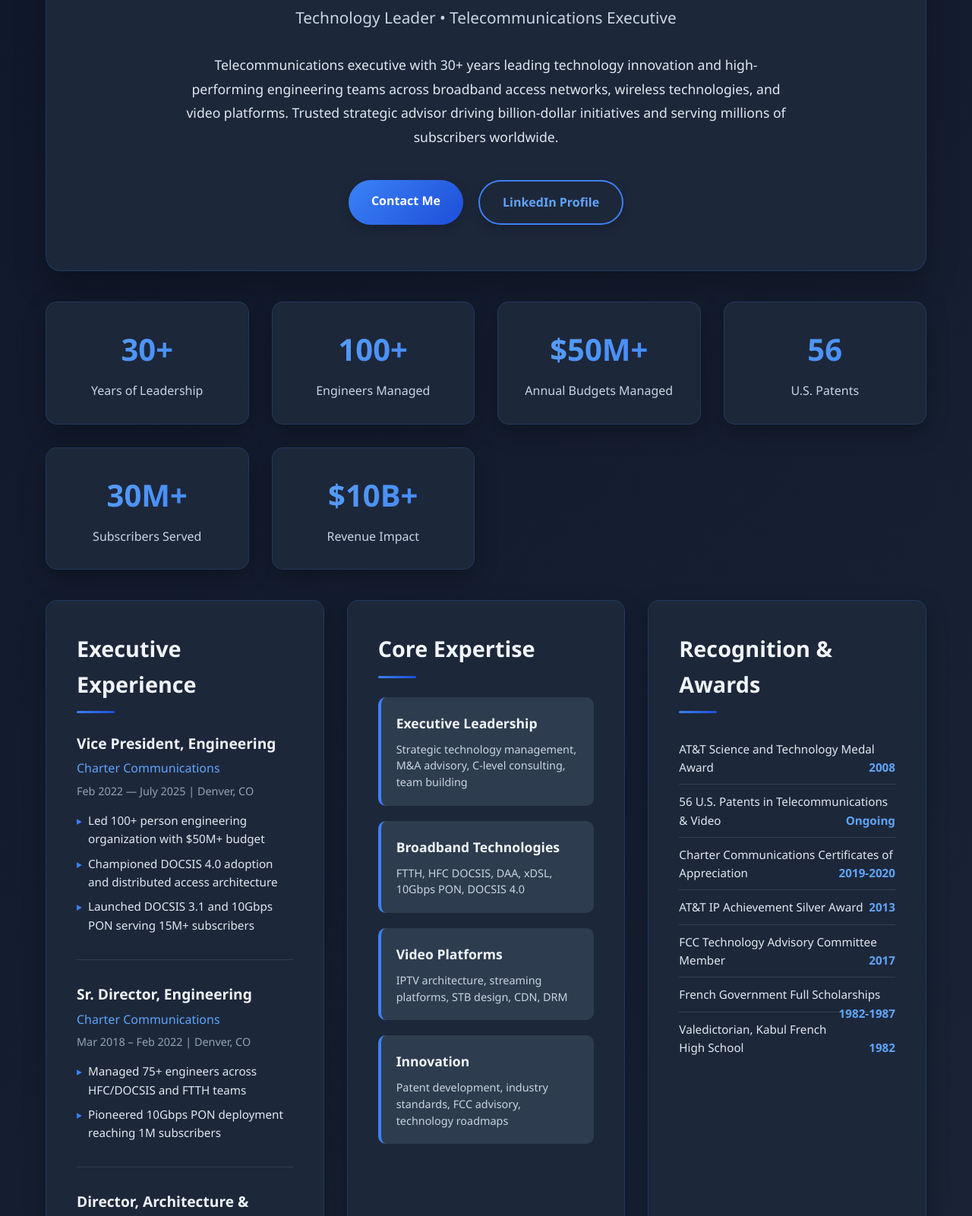
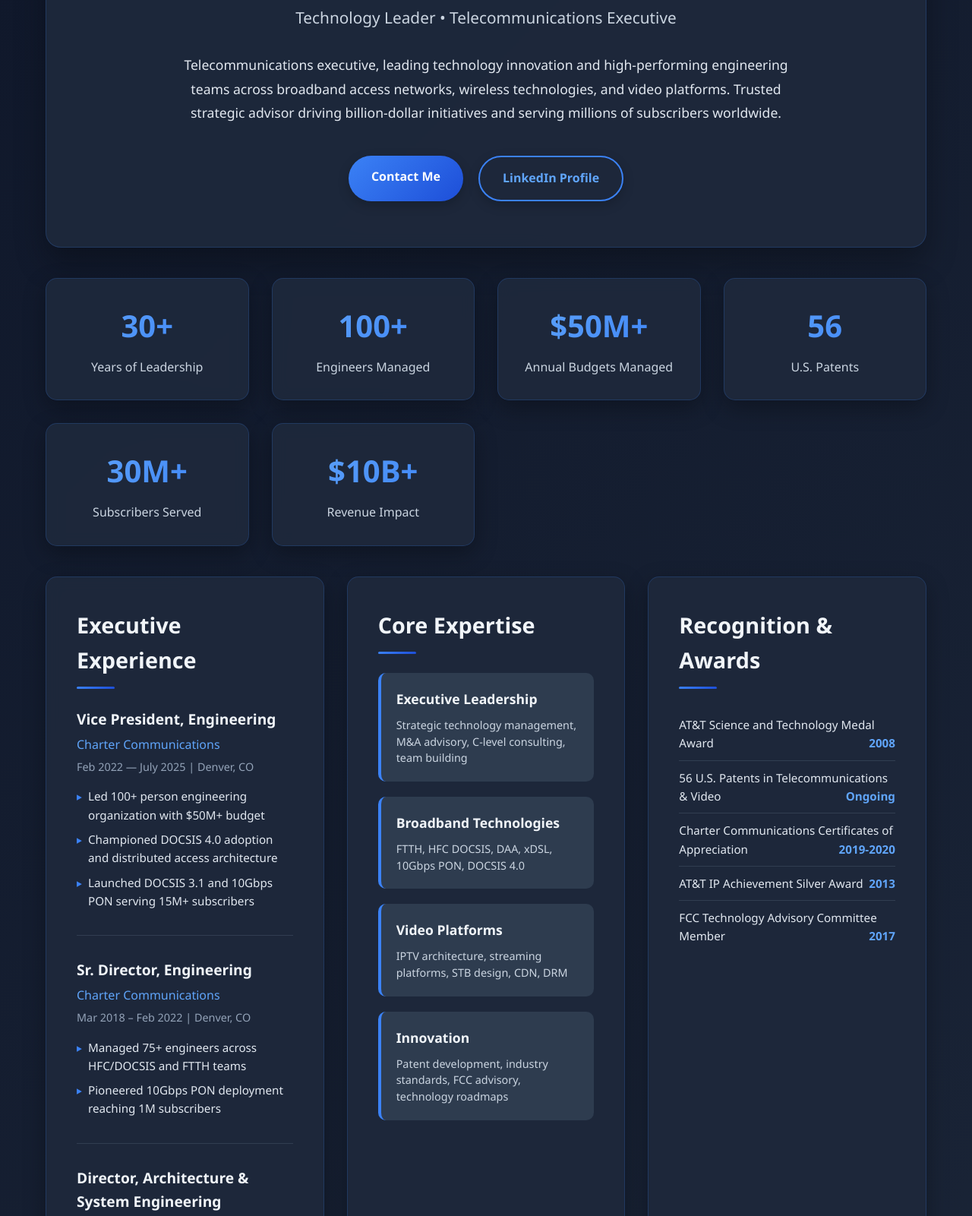
Before and after one commit to chekeib/uvideo, a plain HTML site: page index.html in a window 1280 px wide. Shown: the part 341-1942 px from the top of the page at 76% size. Drawn offline with Linux system fonts and the light colour scheme.

Commit message:
Update index.html

```diff
--- a/index.html
+++ b/index.html
@@ -344,7 +344,7 @@
             <h1>Ahmad Ansari, Ph.D.</h1>
             <p class="subtitle">Technology Leader • Telecommunications Executive</p>
             <p class="summary">
-                Telecommunications executive with 30+ years leading technology innovation and high-performing engineering teams across broadband access networks, wireless technologies, and video platforms. Trusted strategic advisor driving billion-dollar initiatives and serving millions of subscribers worldwide.
+                Telecommunications executive, leading technology innovation and high-performing engineering teams across broadband access networks, wireless technologies, and video platforms. Trusted strategic advisor driving billion-dollar initiatives and serving millions of subscribers worldwide.
             </p>
             <div class="contact-buttons">
                 <a href="mailto:ahchansari@gmail.com" class="btn btn-primary">Contact Me</a>
@@ -453,8 +453,6 @@
                     <li>Charter Communications Certificates of Appreciation <span class="award-year">2019-2020</span></li>
                     <li>AT&T IP Achievement Silver Award <span class="award-year">2013</span></li>
                     <li>FCC Technology Advisory Committee Member <span class="award-year">2017</span></li>
-                    <li>French Government Full Scholarships <span class="award-year">1982-1987</span></li>
-                    <li>Valedictorian, Kabul French High School <span class="award-year">1982</span></li>
                 </ul>
             </div>
 
```
